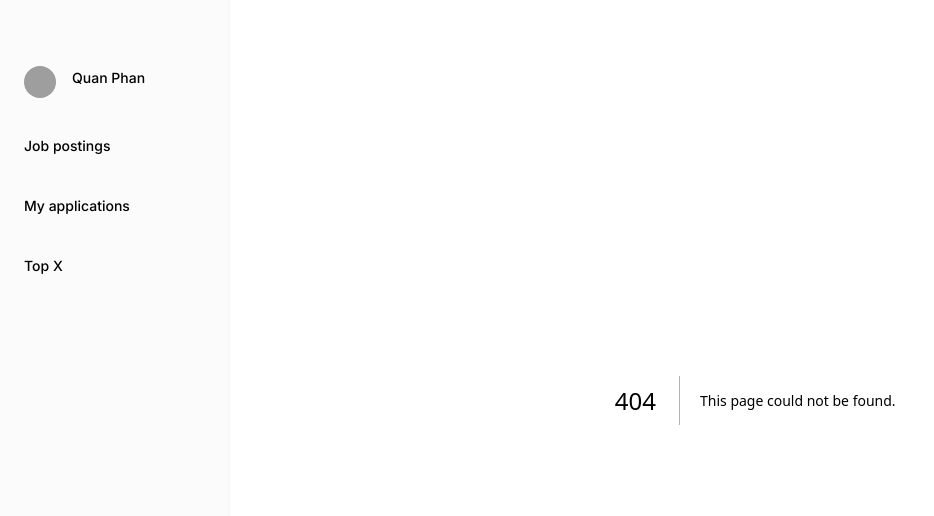
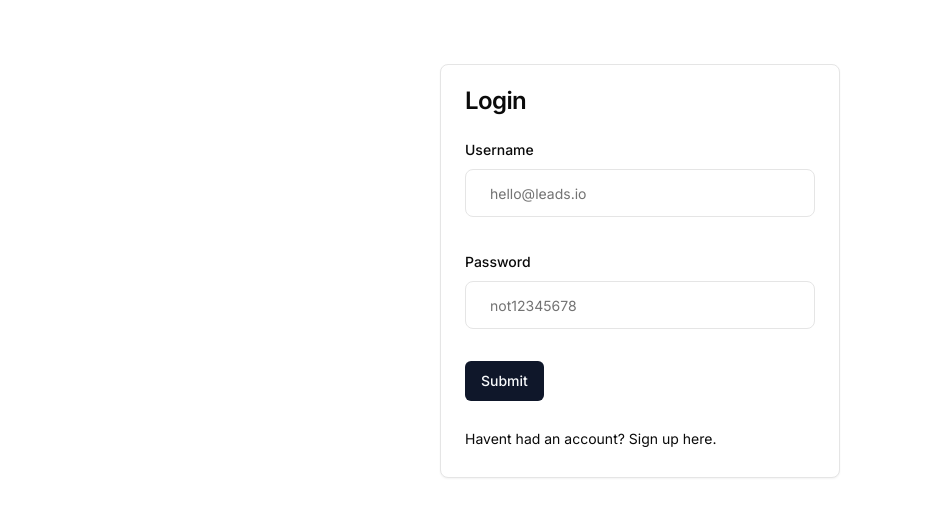
Before and after one commit to quanphan2906/worksearch, a Next.js app in the folder client/: page /login in a window 1280 px wide. Before the commit this address had no page. Shown: the top 516 px of the page, without its empty margins (0-934 px from the left). Built offline with nearby package versions, Linux system fonts and the light colour scheme; grey boxes are pictures that could not be loaded.

Commit message:
Add registration UI

```diff
--- a/client/package.json
+++ b/client/package.json
@@ -10,8 +10,10 @@
   },
   "dependencies": {
     "@faker-js/faker": "^8.4.1",
+    "@hookform/resolvers": "^3.3.4",
     "@radix-ui/react-avatar": "^1.0.4",
     "@radix-ui/react-dialog": "^1.0.5",
+    "@radix-ui/react-label": "^2.0.2",
     "@radix-ui/react-menubar": "^1.0.4",
     "@radix-ui/react-navigation-menu": "^1.1.4",
     "@radix-ui/react-slot": "^1.0.2",
@@ -23,8 +25,10 @@
     "next-themes": "^0.3.0",
     "react": "^18",
     "react-dom": "^18",
+    "react-hook-form": "^7.51.1",
     "tailwind-merge": "^2.2.1",
-    "tailwindcss-animate": "^1.0.7"
+    "tailwindcss-animate": "^1.0.7",
+    "zod": "^3.22.4"
   },
   "devDependencies": {
     "@types/node": "^20",
--- a/client/src/app/layout.tsx
+++ b/client/src/app/layout.tsx
@@ -3,17 +3,9 @@
 import "./globals.css";
 import UserProvider from "@/context/UserContext";
 import { ThemeProvider } from "@/context/ThemeContext";
-import {
-	Menubar,
-	MenubarContent,
-	MenubarItem,
-	MenubarMenu,
-	MenubarSeparator,
-	MenubarShortcut,
-	MenubarTrigger,
-} from "@/components/ui/menubar";
 
 import Sidebar from "@/components/navbar/SideBar";
+import SideBarWrapper from "@/components/SideBarWrapper";
 
 const inter = Inter({ subsets: ["latin"] });
 
@@ -39,9 +31,9 @@
 					<body
 						className={`min-h-screen flex m-0 w-full ${inter.className}`}
 					>
-						<div className="w-1/4">
+						<SideBarWrapper>
 							<Sidebar />
-						</div>
+						</SideBarWrapper>
 						<main className="w-full mx-16">{children}</main>
 					</body>
 				</UserProvider>
--- /dev/null
+++ b/client/src/app/login/page.tsx
@@ -0,0 +1,34 @@
+import React from "react";
+import {
+	Card,
+	CardContent,
+	CardFooter,
+	CardHeader,
+	CardTitle,
+} from "@/components/ui/card";
+import LoginForm from "@/components/auth/LoginForm";
+import { TypographyP } from "@/components/ui/typography";
+
+const Login = () => {
+	return (
+		<div className="flex justify-center">
+			<div className="flex py-16">
+				<Card className="w-[400px]">
+					<CardHeader>
+						<CardTitle>Login</CardTitle>
+					</CardHeader>
+					<CardContent>
+						<LoginForm></LoginForm>
+					</CardContent>
+					<CardFooter className="flex justify-between">
+						<TypographyP>
+							Havent had an account? Sign up here.
+						</TypographyP>
+					</CardFooter>
+				</Card>
+			</div>
+		</div>
+	);
+};
+
+export default Login;
--- /dev/null
+++ b/client/src/app/signup/page.tsx
@@ -0,0 +1,34 @@
+import React from "react";
+import {
+	Card,
+	CardContent,
+	CardFooter,
+	CardHeader,
+	CardTitle,
+} from "@/components/ui/card";
+import LoginForm from "@/components/auth/LoginForm";
+import { TypographyP } from "@/components/ui/typography";
+
+const Login = () => {
+	return (
+		<div className="flex justify-center">
+			<div className="flex py-16">
+				<Card className="w-[400px]">
+					<CardHeader>
+						<CardTitle>Register</CardTitle>
+					</CardHeader>
+					<CardContent>
+						<LoginForm></LoginForm>
+					</CardContent>
+					<CardFooter className="flex justify-between">
+						<TypographyP>
+							Havent had an account? Sign up here.
+						</TypographyP>
+					</CardFooter>
+				</Card>
+			</div>
+		</div>
+	);
+};
+
+export default Login;
--- /dev/null
+++ b/client/src/components/SideBarWrapper.tsx
@@ -0,0 +1,21 @@
+"use client";
+
+import React from "react";
+import { usePathname } from "next/navigation";
+
+interface SideBarWrapperProps {
+	children: React.ReactNode;
+}
+
+const SideBarWrapper = ({ children }: SideBarWrapperProps) => {
+	const pathname = usePathname();
+	const pathsDoNotRenderSidebar = ["/login", "/signup"];
+
+	if (pathsDoNotRenderSidebar.includes(pathname)) {
+		return null;
+	}
+
+	return <div className="w-1/3">{children}</div>;
+};
+
+export default SideBarWrapper;
--- /dev/null
+++ b/client/src/components/auth/LoginForm.tsx
@@ -0,0 +1,67 @@
+"use client";
+
+import React from "react";
+import { useForm } from "react-hook-form";
+import { z } from "zod";
+import { zodResolver } from "@hookform/resolvers/zod";
+import { Button } from "@/components/ui/button";
+import { Form } from "@/components/ui/form";
+import {
+	Card,
+	CardContent,
+	CardDescription,
+	CardFooter,
+	CardHeader,
+	CardTitle,
+} from "@/components/ui/card";
+import FormFieldWrapper from "@/components/common/FormFieldWrapper";
+
+// Define form schema
+const formSchema = z.object({
+	username: z.string().min(2, {
+		message: "Username must be at least 2 characters.",
+	}),
+	password: z.string().min(8, {
+		message: "Password must be at least 8 characters.",
+	}),
+});
+
+const LoginForm = () => {
+	// Define form using the form schema
+	const form = useForm<z.infer<typeof formSchema>>({
+		resolver: zodResolver(formSchema),
+		defaultValues: {
+			username: "",
+			password: "",
+		},
+	});
+
+	// 2. Define a submit handler.
+	const onSubmit = (values: z.infer<typeof formSchema>) => {
+		// values will take on the schema defined above
+		// This will be type-safe and validated ✅
+		console.log(values);
+	};
+
+	return (
+		<Form {...form}>
+			<form onSubmit={form.handleSubmit(onSubmit)} className="space-y-8">
+				<FormFieldWrapper
+					form={form}
+					name="username"
+					label="Username"
+					placeholder="hello@leads.io"
+				/>
+				<FormFieldWrapper
+					form={form}
+					name="password"
+					label="Password"
+					placeholder="not12345678"
+				/>
+				<Button type="submit">Submit</Button>
+			</form>
+		</Form>
+	);
+};
+
+export default LoginForm;
--- /dev/null
+++ b/client/src/components/common/FormFieldWrapper.tsx
@@ -0,0 +1,41 @@
+import {
+	FormControl,
+	FormField,
+	FormItem,
+	FormLabel,
+	FormMessage,
+} from "@/components/ui/form";
+import { Input } from "@/components/ui/input";
+import { UseFormReturn } from "react-hook-form";
+
+interface FormFieldWrapper {
+	form: UseFormReturn<any, any, undefined>;
+	name: string;
+	label: string;
+	placeholder: string;
+}
+
+const FormFieldWrapper = ({
+	form,
+	name,
+	label,
+	placeholder,
+}: FormFieldWrapper) => {
+	return (
+		<FormField
+			control={form.control}
+			name={name}
+			render={({ field }) => (
+				<FormItem>
+					<FormLabel>{label}</FormLabel>
+					<FormControl>
+						<Input placeholder={placeholder} {...field} />
+					</FormControl>
+					<FormMessage />
+				</FormItem>
+			)}
+		/>
+	);
+};
+
+export default FormFieldWrapper;
--- /dev/null
+++ b/client/src/components/ui/form.tsx
@@ -0,0 +1,176 @@
+import * as React from "react"
+import * as LabelPrimitive from "@radix-ui/react-label"
+import { Slot } from "@radix-ui/react-slot"
+import {
+  Controller,
+  ControllerProps,
+  FieldPath,
+  FieldValues,
+  FormProvider,
+  useFormContext,
+} from "react-hook-form"
+
+import { cn } from "@/lib/utils"
+import { Label } from "@/components/ui/label"
+
+const Form = FormProvider
+
+type FormFieldContextValue<
+  TFieldValues extends FieldValues = FieldValues,
+  TName extends FieldPath<TFieldValues> = FieldPath<TFieldValues>
+> = {
+  name: TName
+}
+
+const FormFieldContext = React.createContext<FormFieldContextValue>(
+  {} as FormFieldContextValue
+)
+
+const FormField = <
+  TFieldValues extends FieldValues = FieldValues,
+  TName extends FieldPath<TFieldValues> = FieldPath<TFieldValues>
+>({
+  ...props
+}: ControllerProps<TFieldValues, TName>) => {
+  return (
+    <FormFieldContext.Provider value={{ name: props.name }}>
+      <Controller {...props} />
+    </FormFieldContext.Provider>
+  )
+}
+
+const useFormField = () => {
+  const fieldContext = React.useContext(FormFieldContext)
+  const itemContext = React.useContext(FormItemContext)
+  const { getFieldState, formState } = useFormContext()
+
+  const fieldState = getFieldState(fieldContext.name, formState)
+
+  if (!fieldContext) {
+    throw new Error("useFormField should be used within <FormField>")
+  }
+
+  const { id } = itemContext
+
+  return {
+    id,
+    name: fieldContext.name,
+    formItemId: `${id}-form-item`,
+    formDescriptionId: `${id}-form-item-description`,
+    formMessageId: `${id}-form-item-message`,
+    ...fieldState,
+  }
+}
+
+type FormItemContextValue = {
+  id: string
+}
+
+const FormItemContext = React.createContext<FormItemContextValue>(
+  {} as FormItemContextValue
+)
+
+const FormItem = React.forwardRef<
+  HTMLDivElement,
+  React.HTMLAttributes<HTMLDivElement>
+>(({ className, ...props }, ref) => {
+  const id = React.useId()
+
+  return (
+    <FormItemContext.Provider value={{ id }}>
+      <div ref={ref} className={cn("space-y-2", className)} {...props} />
+    </FormItemContext.Provider>
+  )
+})
+FormItem.displayName = "FormItem"
+
+const FormLabel = React.forwardRef<
+  React.ElementRef<typeof LabelPrimitive.Root>,
+  React.ComponentPropsWithoutRef<typeof LabelPrimitive.Root>
+>(({ className, ...props }, ref) => {
+  const { error, formItemId } = useFormField()
+
+  return (
+    <Label
+      ref={ref}
+      className={cn(error && "text-red-500 dark:text-red-900", className)}
+      htmlFor={formItemId}
+      {...props}
+    />
+  )
+})
+FormLabel.displayName = "FormLabel"
+
+const FormControl = React.forwardRef<
+  React.ElementRef<typeof Slot>,
+  React.ComponentPropsWithoutRef<typeof Slot>
+>(({ ...props }, ref) => {
+  const { error, formItemId, formDescriptionId, formMessageId } = useFormField()
+
+  return (
+    <Slot
+      ref={ref}
+      id={formItemId}
+      aria-describedby={
+        !error
+          ? `${formDescriptionId}`
+          : `${formDescriptionId} ${formMessageId}`
+      }
+      aria-invalid={!!error}
+      {...props}
+    />
+  )
+})
+FormControl.displayName = "FormControl"
+
+const FormDescription = React.forwardRef<
+  HTMLParagraphElement,
+  React.HTMLAttributes<HTMLParagraphElement>
+>(({ className, ...props }, ref) => {
+  const { formDescriptionId } = useFormField()
+
+  return (
+    <p
+      ref={ref}
+      id={formDescriptionId}
+      className={cn("text-sm text-neutral-500 dark:text-neutral-400", className)}
+      {...props}
+    />
+  )
+})
+FormDescription.displayName = "FormDescription"
+
+const FormMessage = React.forwardRef<
+  HTMLParagraphElement,
+  React.HTMLAttributes<HTMLParagraphElement>
+>(({ className, children, ...props }, ref) => {
+  const { error, formMessageId } = useFormField()
+  const body = error ? String(error?.message) : children
+
+  if (!body) {
+    return null
+  }
+
+  return (
+    <p
+      ref={ref}
+      id={formMessageId}
+      className={cn("text-sm font-medium text-red-500 dark:text-red-900", className)}
+      {...props}
+    >
+      {body}
+    </p>
+  )
+})
+FormMessage.displayName = "FormMessage"
+
+export {
+  useFormField,
+  Form,
+  FormItem,
+  FormLabel,
+  FormControl,
+  FormDescription,
+  FormMessage,
+  FormField,
+}
--- /dev/null
+++ b/client/src/components/ui/label.tsx
@@ -0,0 +1,26 @@
+"use client"
+
+import * as React from "react"
+import * as LabelPrimitive from "@radix-ui/react-label"
+import { cva, type VariantProps } from "class-variance-authority"
+
+import { cn } from "@/lib/utils"
+
+const labelVariants = cva(
+  "text-sm font-medium leading-none peer-disabled:cursor-not-allowed peer-disabled:opacity-70"
+)
+
+const Label = React.forwardRef<
+  React.ElementRef<typeof LabelPrimitive.Root>,
+  React.ComponentPropsWithoutRef<typeof LabelPrimitive.Root> &
+    VariantProps<typeof labelVariants>
+>(({ className, ...props }, ref) => (
+  <LabelPrimitive.Root
+    ref={ref}
+    className={cn(labelVariants(), className)}
+    {...props}
+  />
+))
+Label.displayName = LabelPrimitive.Root.displayName
+
+export { Label }
```
Also changed, not shown: 2 other files (tests, documents, lock files or other folders).
